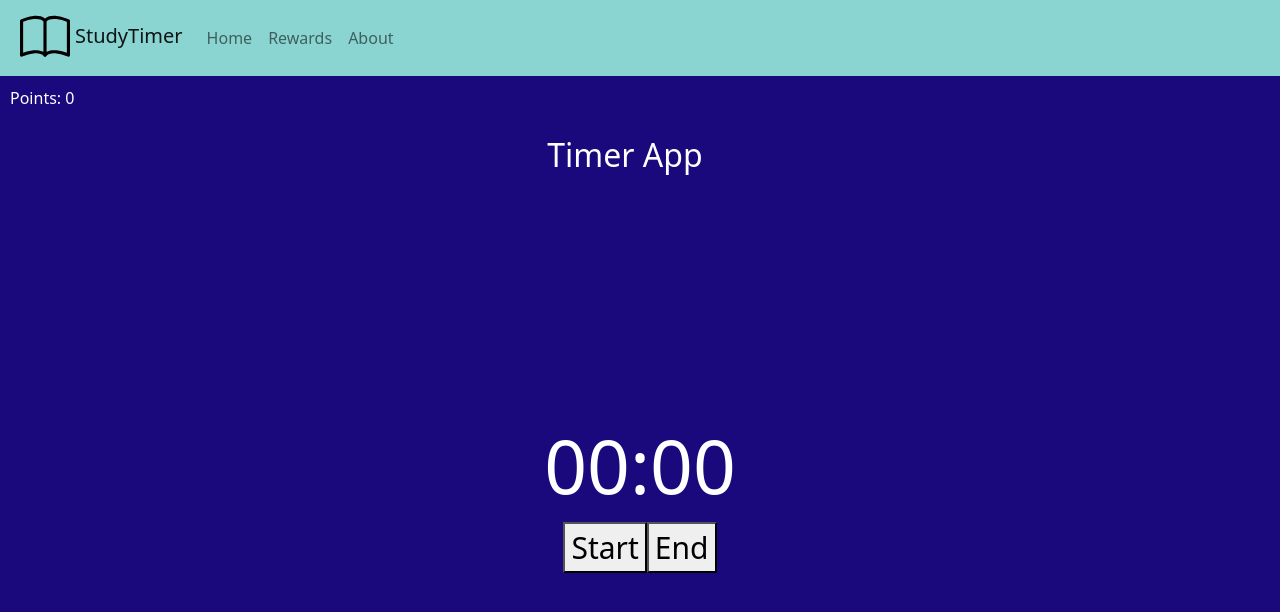
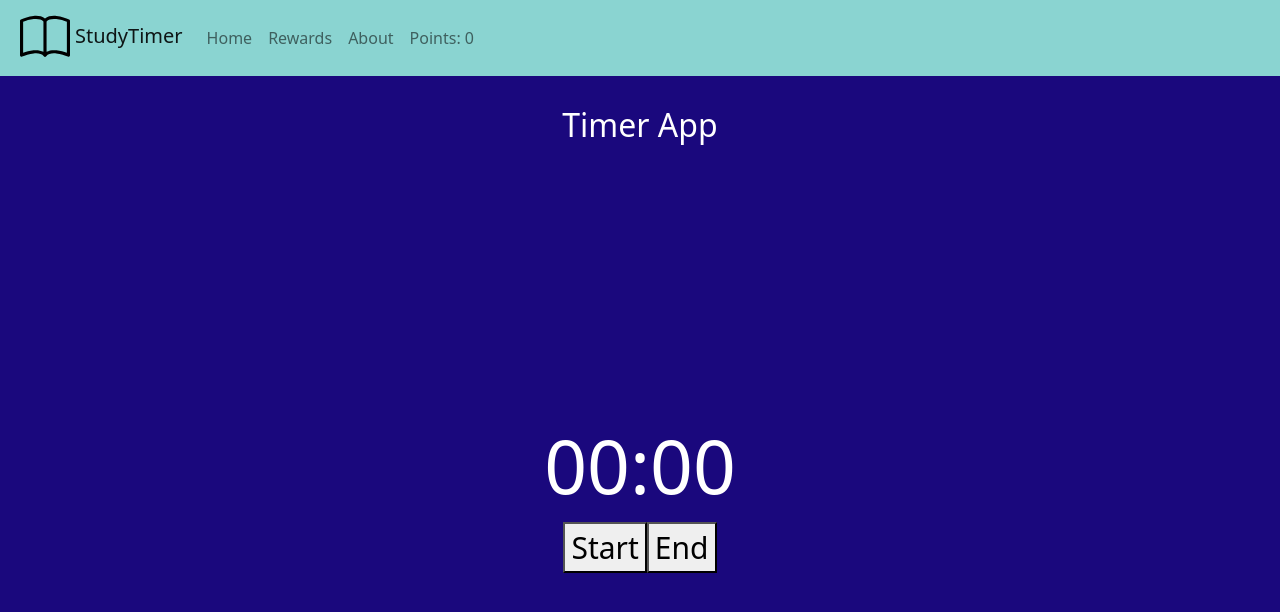
Before and after one commit to Matheus-Du/study-timer, a React (Create React App) app: page / in a window 1280 px wide. Shown: the top 612 px of the page. Built offline with nearby package versions, Linux system fonts and the light colour scheme.

Commit message:
moved points counter to navbar.

```diff
--- a/src/components/NavHeader.js
+++ b/src/components/NavHeader.js
@@ -3,7 +3,7 @@ import Navbar from 'react-bootstrap/Navbar';
 import logo from '../media/logo.svg'
 import '../css/NavHeader.css'
 
-function NavHeader() {
+function NavHeader(props) {
 
     return (
         <Navbar sticky='top' className='navbar'>
@@ -21,6 +21,7 @@ function NavHeader() {
                 <Nav.Link href="#home" className='nav-link'>Home</Nav.Link>
                 <Nav.Link href="#rewards" className='nav-link'>Rewards</Nav.Link>
                 <Nav.Link href="#about" className='nav-link'>About</Nav.Link>
+                <Nav.Item className='nav-link'>Points: {props.currentPoints}</Nav.Item>
               </Nav>
             </Navbar.Collapse>
         </Navbar>
--- a/src/css/App.css
+++ b/src/css/App.css
@@ -23,9 +23,5 @@
 .header {
   font-size: 30px;
   text-align: center;
-  padding-right: 30px;
+  padding: 30px;
 }
-
-.navBar {
-  padding: 10px;
-}
--- a/src/css/NavHeader.css
+++ b/src/css/NavHeader.css
@@ -11,9 +11,9 @@
 }
 
 .name {
-    font-size: 30px;
+    font-size: 40px;
 }
 
 .nav-link {
-    font-size: 20px;
+    font-size: 30px;
 }
--- a/src/pages/App.js
+++ b/src/pages/App.js
@@ -36,10 +36,7 @@ function App() {
 
   return (
     <div className='App-header'>
-      <NavHeader />
-      <div className='navBar'>
-        <p>Points: {points}</p>
-      </div>
+      <NavHeader currentPoints = {points}/>
       <div className='header'>
         <h2>Timer App</h2>
       </div>
```
